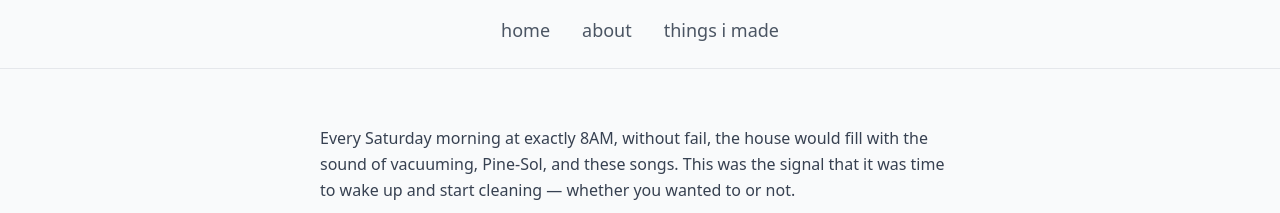
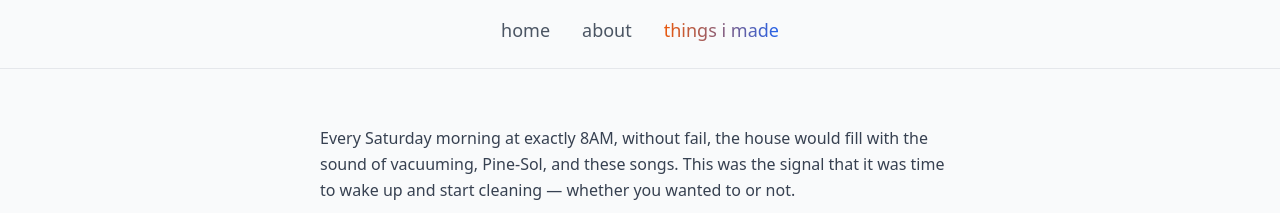
Before and after one commit to enriquebarragan/enriquebarragan.github.io, a Jekyll site: the page built from _things-i-made/saturday-cleaning-songs.html, in a window 1280 px wide. Shown: the top 213 px of the page. Built offline with Jekyll 4.4.1, drawn with Linux system fonts in a browser that asks for light colours; nearby versions of some CDN libraries.

Commit message:
Update nav.html

```diff
--- a/_includes/nav.html
+++ b/_includes/nav.html
@@ -25,7 +25,7 @@
     href="/things-i-made/"
     class="
       {{ defaultLink }}
-      {% if current == "/things-i-made/" %} {{ activeLink }} {% endif %}
+      {% if current contains "/things-i-made/" %} {{ activeLink }} {% endif %}
     "
   >things i made</a>
 </div>
```
